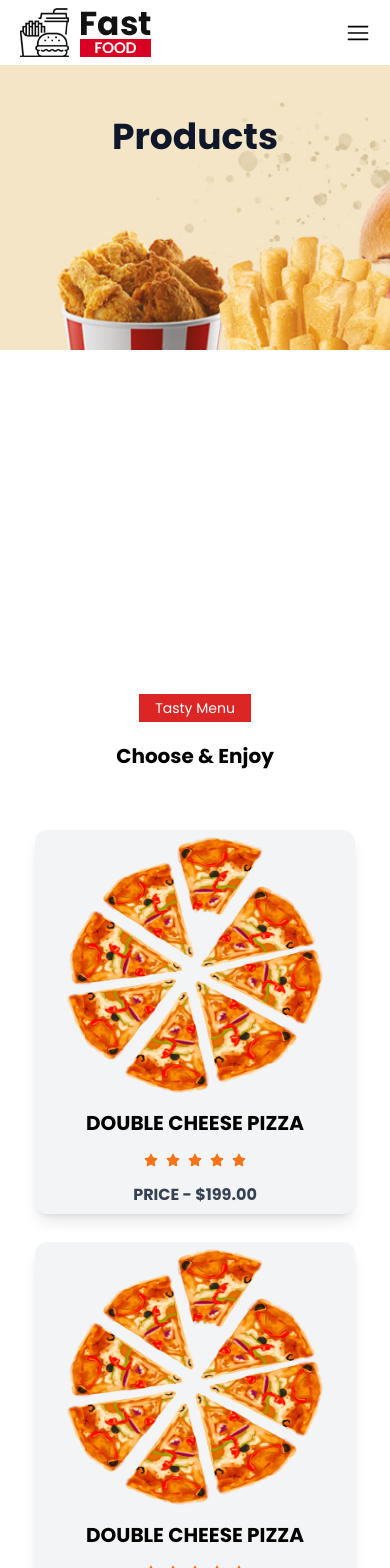
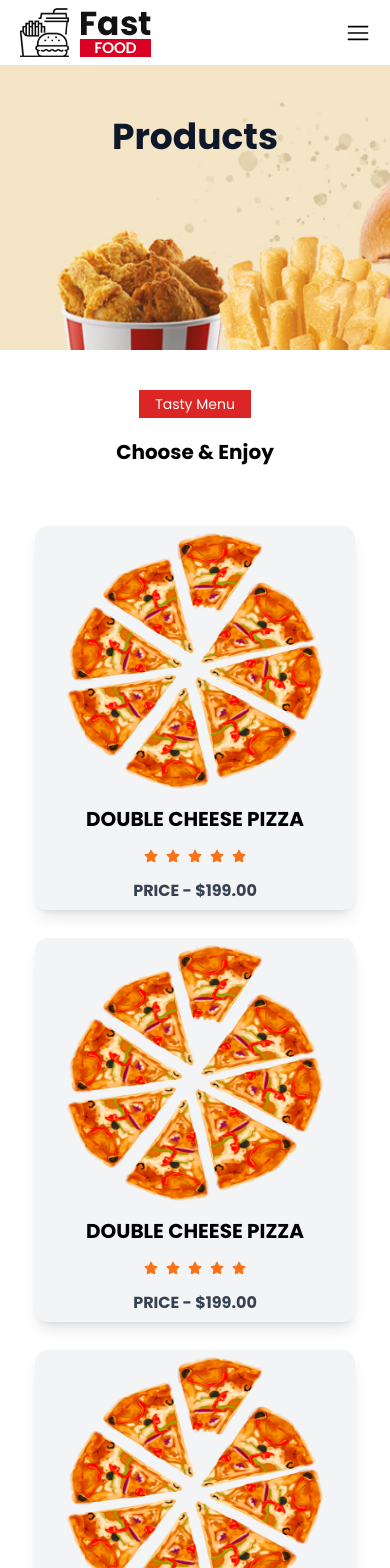
Before and after one commit to YousufMohammadi/restaurant-website, a React (Vite) app: page /products in a window 390 px wide. Shown: the top 1568 px of the page. Built offline with nearby package versions, Linux system fonts and the light colour scheme.

Commit message:
products page responsived

```diff
--- a/src/Pages/Products.jsx
+++ b/src/Pages/Products.jsx
@@ -8,9 +8,7 @@ function Products() {
     <main className="h-auto w-full">
       <Header />
       <Cocumbar title="Products" />
-      <div className="mt-56 pb-10 pt-20">
-        <TastyMenu />
-      </div>
+      <TastyMenu />
       <Footer />
     </main>
   );
```
